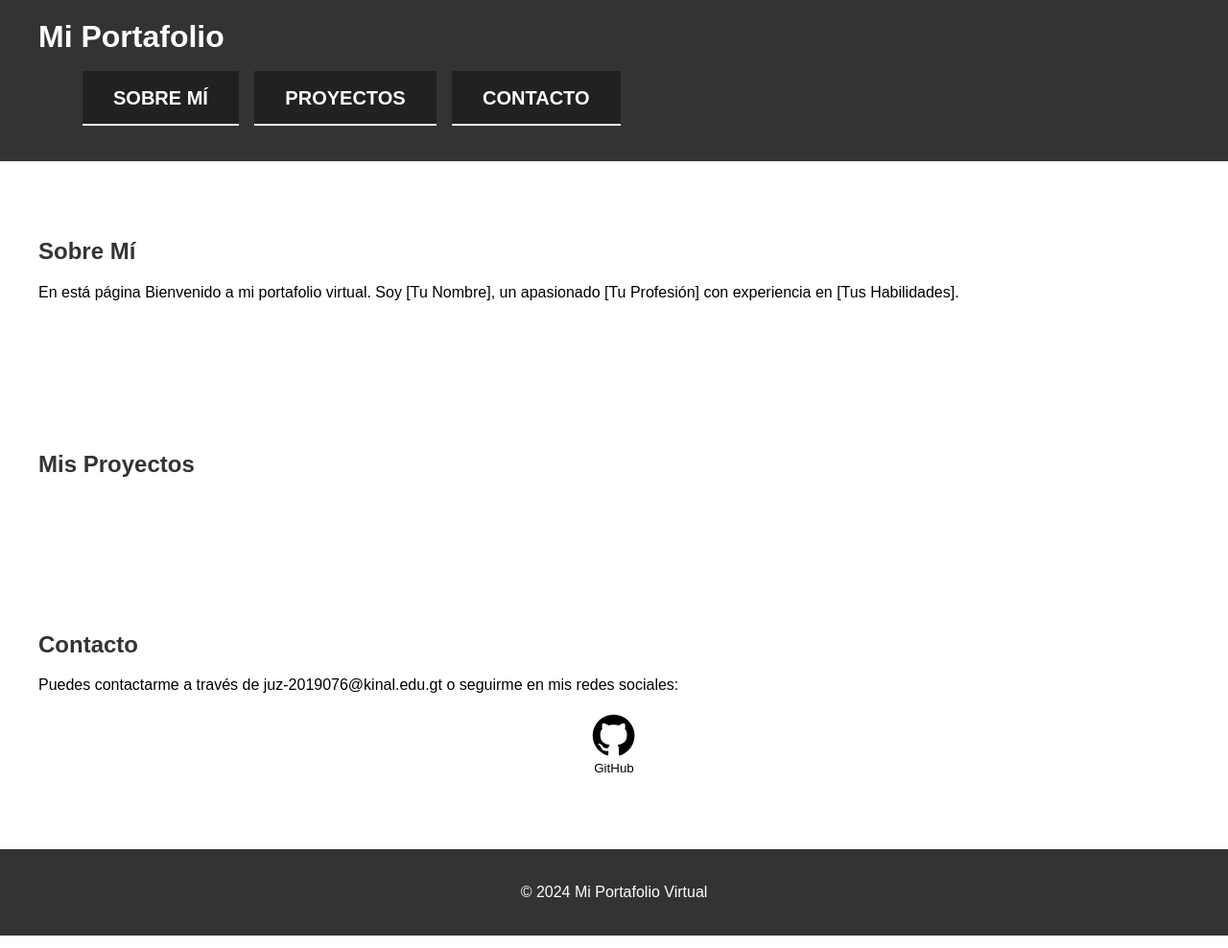
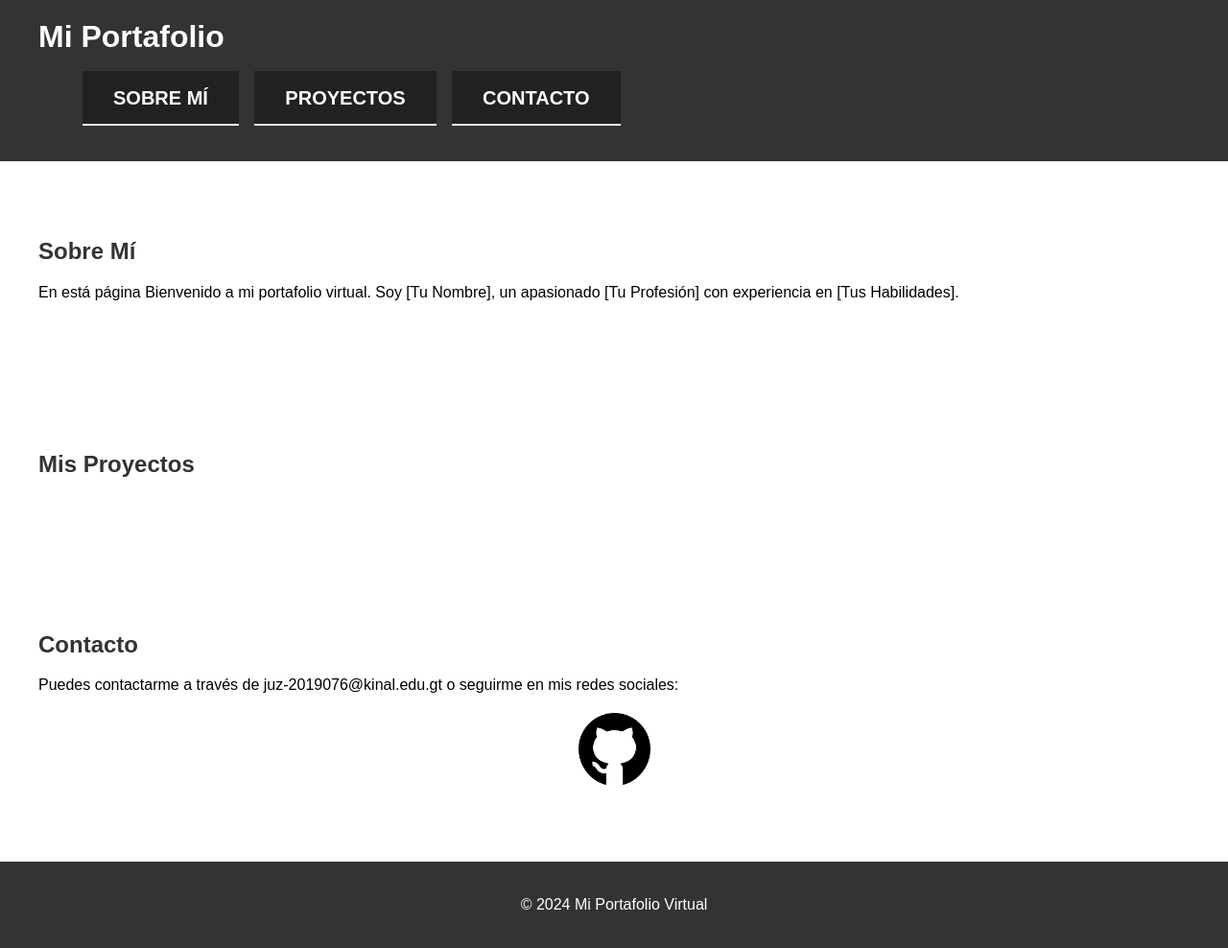
Before and after one commit to juz2019076/Laboratorio_1, a plain HTML site: page assets/pages/biografia.html in a window 1280 px wide. Shown: the whole page at 96% size. Drawn offline with Linux system fonts and the light colour scheme; a script that the page names is missing.

Commit message:
Modificando

```diff
--- a/assets/pages/biografia.html
+++ b/assets/pages/biografia.html
@@ -46,55 +46,10 @@
             <h2>Contacto</h2>
             <p>Puedes contactarme a través de juz-2019076@kinal.edu.gt o seguirme en mis redes sociales:</p>
             <ul class="social-links">
-                <section class="flex justify-center items-center">
-                    <button
-                      class="group flex justify-center p-2 rounded-md drop-shadow-xl bg-gradient-to-r
-                      from-gray-800 to-black text-white font-semibold hover:translate-y-3
-                      hover:rounded-[50%] transition-all duration-500 hover:from-[#331029] hover:to-[#310413]"
-                      href="/"
-                    >
-                      <svg
-                        xmlns="http://www.w3.org/2000/svg"
-                        fill="none"
-                        viewBox="0 0 15 15"
-                        class="w-5"
-                      >
-                        <path
-                          clip-rule="evenodd"
-                          fill-rule="evenodd"
-                          fill="currentColor"
-                          d="M7.49933 0.25C3.49635 0.25 0.25 3.49593 0.25 7.50024C0.25 10.703
-                          2.32715 13.4206 5.2081 14.3797C5.57084 14.446 5.70302 14.2222 5.70302
-                          14.0299C5.70302 13.8576 5.69679 13.4019 5.69323 12.797C3.67661 13.235
-                          3.25112 11.825 3.25112 11.825C2.92132 10.9874 2.44599 10.7644 2.44599
-                          10.7644C1.78773 10.3149 2.49584 10.3238 2.49584 10.3238C3.22353 10.375
-                          3.60629 11.0711 3.60629 11.0711C4.25298 12.1788 5.30335 11.8588 5.71638
-                          11.6732C5.78225 11.205 5.96962 10.8854 6.17658 10.7043C4.56675 10.5209
-                          2.87415 9.89918 2.87415 7.12104C2.87415 6.32925 3.15677 5.68257 3.62053
-                          5.17563C3.54576 4.99226 3.29697 4.25521 3.69174 3.25691C3.69174 3.25691
-                          4.30015 3.06196 5.68522 3.99973C6.26337 3.83906 6.8838 3.75895 7.50022
-                          3.75583C8.1162 3.75895 8.73619 3.83906 9.31523 3.99973C10.6994 3.06196
-                          11.3069 3.25691 11.3069 3.25691C11.7026 4.25521 11.4538 4.99226 11.3795
-                          5.17563C11.8441 5.68257 12.1245 6.32925 12.1245 7.12104C12.1245 9.9063
-                          10.4292 10.5192 8.81452 10.6985C9.07444 10.9224 9.30633 11.3648 9.30633
-                          12.0413C9.30633 13.0102 9.29742 13.7922 9.29742 14.0299C9.29742 14.2239
-                          9.42828 14.4496 9.79591 14.3788C12.6746 13.4179 14.75 10.7025 14.75
-                          7.50024C14.75 3.49593 11.5036 0.25 7.49933 0.25Z"
-                        ></path>
-                      </svg>
-                      <span
-                        class="absolute opacity-0 group-hover:opacity-100 group-hover:text-gray-700
-                        group-hover:text-sm group-hover:-translate-y-10 duration-700"
-                      >
-                        GitHub
-                      </span>
-                    </button>
-                  </section>
-
-                <!-- <li><a href="#" target="_blank"><img src="icons/github.png" alt="GitHub"></a></li>
-                <li><a href="#" target="_blank"><img src="icons/linkedin.png" alt="LinkedIn"></a></li>
-                 Agrega más íconos de redes sociales según sea necesario -->
-            </ul>
+                <li>
+                    <a href="https://github.com/juz2019076" target="_blank">
+                    <img src="../img/g.png" alt="GitHub"></a></li>
+             </ul>
         </div>
     </section>
 
--- a/assets/styles/style3.css
+++ b/assets/styles/style3.css
@@ -64,8 +64,8 @@ footer {
 }
 
 .social-links img {
-    width: 30px;
-    height: 30px;
+    width: 75px;
+    height: 75px;
 }
 
 .btn2 {
```
Also changed, not shown: assets/img/g.png (added).
